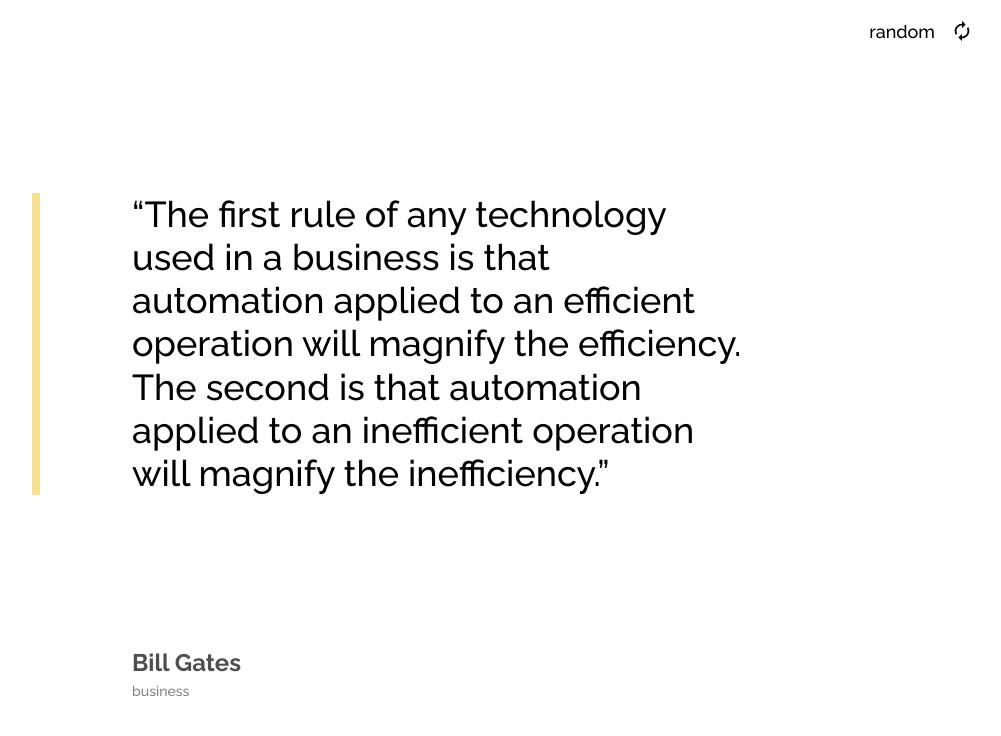
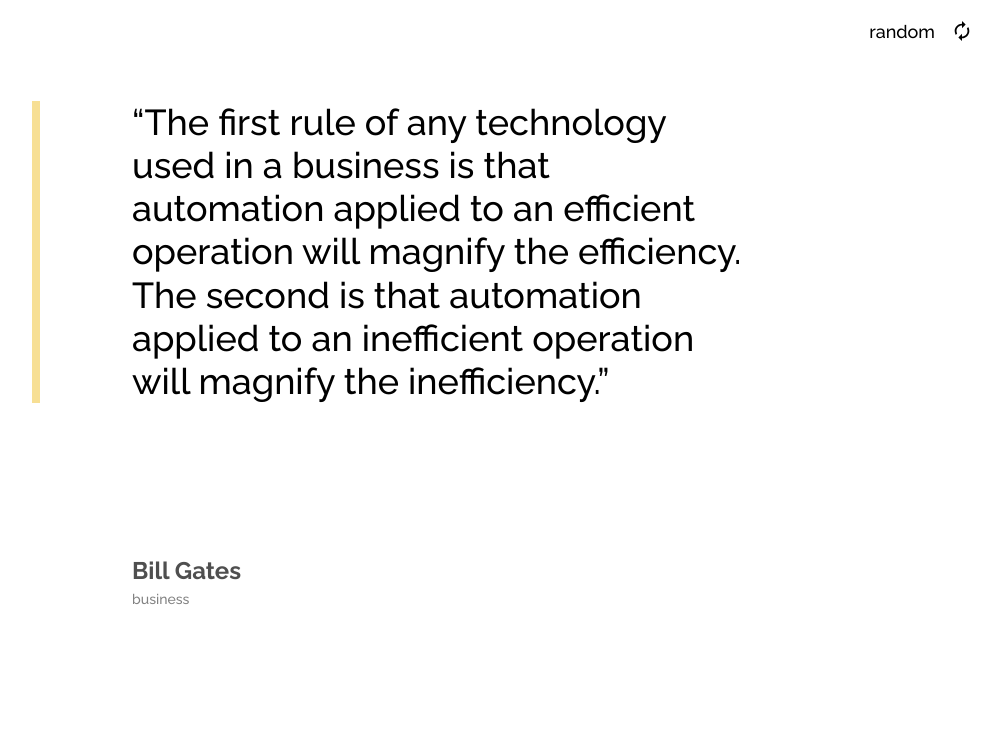
Before and after one commit to bibmode/random-quote-generator, a React (Create React App) app: page / in a window 1280 px wide. Shown: the top 736 px of the page, without its empty margins (201-1202 px from the left). Built offline with nearby package versions, Linux system fonts and the light colour scheme.

Commit message:
load home after fetch

```diff
--- a/src/App.css
+++ b/src/App.css
@@ -2,6 +2,8 @@
   text-align: center;
   font-family: "Raleway", sans-serif;
   font-weight: 500;
+  display: flex;
+  flex-direction: column;
 }
 
 .App-logo {
--- a/src/App.js
+++ b/src/App.js
@@ -29,7 +29,8 @@ function App() {
   return (
     <div className="App">
       <Router>
-        {<Loading handleClick={handleClick} loading={!isPending} />}
+        <Loading handleClick={handleClick} loading={!isPending} genre={genre} />
+
         <Switch>
           <Route exact path="/">
             <Home quote={quote} author={author} genre={genre} />
--- a/src/components/AuthorQuotes/AuthorQuotes.styles.js
+++ b/src/components/AuthorQuotes/AuthorQuotes.styles.js
@@ -11,7 +11,7 @@ export const Wrapper = styled.div`
   .loading-icon {
     margin-top: 3rem;
     font-size: 4rem;
-    color: #333;
+    color: rgba(#333, 0.5);
     animation: loadingAnimation 0.8s ease-in infinite;
   }
 
--- a/src/components/AuthorQuotes/index.js
+++ b/src/components/AuthorQuotes/index.js
@@ -1,13 +1,14 @@
 import { useEffect, useState } from "react";
 import QuoteBlock from "../QuoteBlock";
 import { Name, Wrapper } from "./AuthorQuotes.styles";
-import { MdAutorenew, MdCached } from "react-icons/md";
+import { MdCached } from "react-icons/md";
 
 const AuthorQuotes = ({ author }) => {
   const [quotes, setQuotes] = useState(null);
   const [keys, setKeys] = useState(null);
   const [loaded, setLoaded] = useState(false);
 
+  useEffect(() => {
     let values = {
       quotes: [],
       keys: [],
@@ -28,6 +29,7 @@ const AuthorQuotes = ({ author }) => {
         setKeys(values.keys);
         setLoaded(true);
       });
+  }, []);
 
   return (
     <Wrapper>
@@ -36,9 +38,9 @@ const AuthorQuotes = ({ author }) => {
       </Name>
       {!loaded && <MdCached className="loading-icon" />}
       {loaded &&
-        quotes.map((quote, index) => {
-          return <QuoteBlock quote={quote} key={keys[index]} />;
-        })}
+        quotes.map((quote, index) => (
+          <QuoteBlock quote={quote} key={keys[index]} />
+        ))}
     </Wrapper>
   );
 };
--- a/src/components/Home/Home.styles.js
+++ b/src/components/Home/Home.styles.js
@@ -1,5 +1,6 @@
 import styled from "styled-components";
 
 export const Wrapper = styled.div`
-  margin-top: 10%;
+  width: 100%;
+  min-height: calc(100vh - 6.4rem);
 `;
--- a/src/components/Loading/index.js
+++ b/src/components/Loading/index.js
@@ -1,9 +1,14 @@
 import { MdAutorenew } from "react-icons/md";
 import { Wrapper } from "./Loading.styles";
 import { useHistory } from "react-router-dom";
+import { useEffect, useState } from "react";
 
-const Loading = ({ handleClick, loading }) => {
+const Loading = ({ handleClick, loading, genre }) => {
   let history = useHistory();
+
+  useEffect(() => {
+    history.push("/");
+  }, [genre]);
 
   return (
     <Wrapper>
@@ -21,7 +26,6 @@ const Loading = ({ handleClick, loading }) => {
           <button
             onClick={() => {
               handleClick();
-              history.push("/");
             }}
           >
             <MdAutorenew className="icon-loading" />
```
Lines whose indentation alone changed are shown as unchanged.
